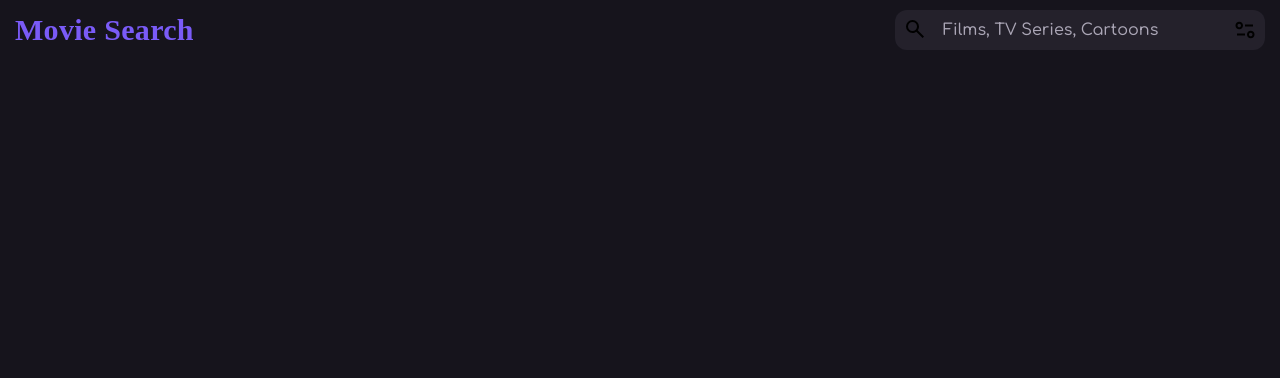
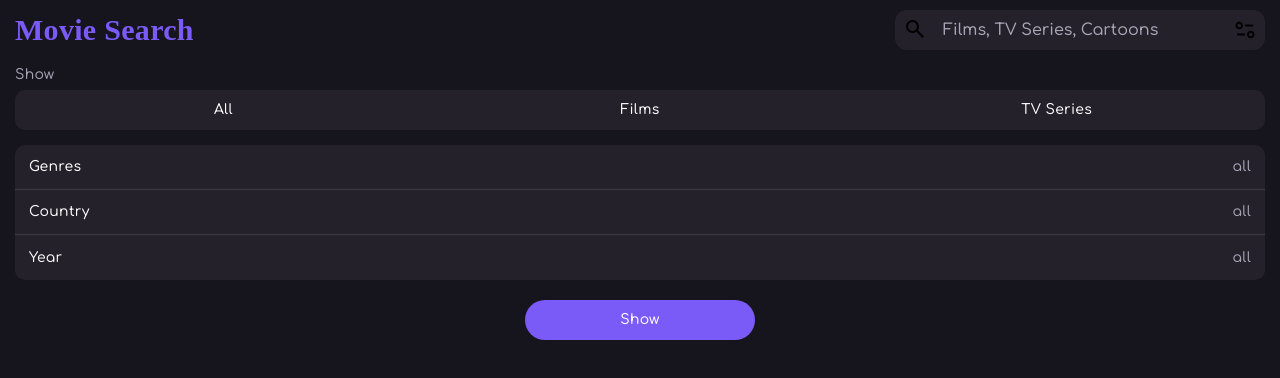
Before and after one commit to AlexCrowDev/pick-movie, a Vue app: page / in a window 1280 px wide. Shown: the top 378 px of the page. Built offline with nearby package versions, Linux system fonts and the light colour scheme; a web font is replaced by a local one.

Commit message:
added the Filter
- created UI components library
- added UI components to the Filter
- created the Filter and added to the App

```diff
--- a/src/App.vue
+++ b/src/App.vue
@@ -1,12 +1,14 @@
 <template>
   <HeaderBlock/>
+  <Filter/>
 </template>
 
 <script>
   import HeaderBlock from "@/components/HeaderBlock";
+  import Filter from "@/components/Filter";
   export default {
     components: {
-      HeaderBlock,
+      HeaderBlock, Filter
     }
   }
 </script>
@@ -46,7 +48,14 @@ html, body {
   margin: 0 0 15px;
   border-radius: 10px;
 }
-.focused {
+.mini-span {
+	color: #a7a4b5;
+	font-size: 14px;
+}
+.switches {
+	display: flex;
+}
+.active {
 	background-color: rgb(122, 91, 247);
 }
 </style>
--- /dev/null
+++ b/src/components/Filter.vue
@@ -0,0 +1,67 @@
+<template>
+  <div class="filter">
+    <div class="show">
+      <my-h2>Show</my-h2>
+      <div class="switches item">
+        <my-switch :name="name" id="All">All</my-switch>
+        <my-switch :name="name" id="Films">Films</my-switch>
+        <my-switch :name="name" id="TV Series">TV Series</my-switch>
+      </div>
+      <div class="show__main item">
+        <a href="" class="show__main-button" data-page="genres">
+          <span>Genres</span>
+          <span class="mini-span">all</span>
+        </a>
+        <a href="" class="show__main-button" data-page="countries">
+          <span>Country</span>
+          <span class="mini-span">all</span>
+        </a>
+        <a href="" class="show__main-button" data-page="years">
+          <span>Year</span>
+          <span class="mini-span">all</span>
+        </a>
+      </div>
+    </div>
+    <my-button>Show</my-button>
+  </div>
+</template>
+
+<script>
+  export default {
+    data() {
+      return {
+        name: 'show',
+      }
+    }
+}
+</script>
+
+<style scoped>
+.filter {
+	/* display: none; */
+}
+.active {
+	display: block;
+}
+.show {
+}
+.show__main-button {
+	display: flex;
+	justify-content: space-between;
+	align-items: center;
+	background-color: transparent;
+	padding: 0px 14px;
+	min-height: 45px;
+}
+.show__main-button:not(:last-child) {
+	border-bottom: 1px solid rgb(91 87 107 / 50%);
+}
+.show__main-button:first-child {
+	border-top-left-radius: 10px;
+	border-top-right-radius: 10px;
+}
+.show__main-button:last-child {
+	border-bottom-left-radius: 10px;
+	border-bottom-right-radius: 10px;
+}
+</style>
--- /dev/null
+++ b/src/components/UI/MyButton.vue
@@ -0,0 +1,32 @@
+<template>
+	<div class="fixed-buttom">
+		<a href="" class="btn">
+    	<slot></slot>
+  	</a>
+	</div>
+</template>
+
+<script>
+  export default {
+    name: 'my-button',
+  }
+</script>
+
+<style scoped>
+.fixed-buttom {
+	display: flex;
+	justify-content: center;
+	width: 100%;
+}
+.btn {
+	display: flex;
+	min-height: 40px;
+	width: 230px;
+	align-items: center;
+	justify-content: center;
+	margin: 5px 0px 15px;
+	background-color: rgb(122, 91, 247);
+	transition: background-color 0.2s ease;
+	border-radius: 50px;
+}
+</style>
--- /dev/null
+++ b/src/components/UI/MyH2.vue
@@ -0,0 +1,20 @@
+<template>
+  <div class="h2">
+    <slot></slot>
+  </div>
+</template>
+
+<script>
+  export default {
+    name: 'my-h2',
+  }
+</script>
+
+<style scoped>
+.h2 {
+  display: block;
+	color: #a7a4b5;
+	font-size: 14px;
+	padding: 8px 0px;
+}
+</style>
--- /dev/null
+++ b/src/components/UI/MySwitch.vue
@@ -0,0 +1,48 @@
+<template>
+  <div class="switch">
+    <input
+      class="switch__input"
+      type="radio"
+      :name="name"
+      :id="id"
+    />
+    <label class="switch__label" :for="id">
+      <slot></slot>
+    </label>
+  </div>
+</template>
+
+<script>
+  export default {
+    name: 'my-switch',
+    props: {
+      id: {
+        type: String,
+        reqvired: true,
+      },
+      name: {
+        type: String,
+        reqvired: true,
+      },
+    }
+  }
+</script>
+
+<style scoped>
+.switch {
+  width: 100%;
+}
+.switch__label {
+  display: flex;
+	align-items: center;
+	justify-content: center;
+	min-height: 40px;
+	border-radius: 10px;
+}
+.switch__input {
+	display: none;
+}
+.switch__input:checked  + .switch__label {
+	background: rgb(122, 91, 247);
+}
+</style>
--- /dev/null
+++ b/src/components/UI/index.js
@@ -0,0 +1,7 @@
+import MyH2 from "@/components/UI/MyH2";
+import MyButton from "@/components/UI/MyButton";
+import MySwitch from "@/components/UI/MySwitch";
+
+export default [
+  MyH2, MyButton, MySwitch,
+]
--- a/src/main.js
+++ b/src/main.js
@@ -1,7 +1,12 @@
 import { createApp } from 'vue'
 import App from './App'
+import components from '@/components/UI';
 
 
 const app = createApp(App)
 
+components.forEach(component => {
+  app.component(component.name, component)
+})
+
 app.mount('#app');
```
